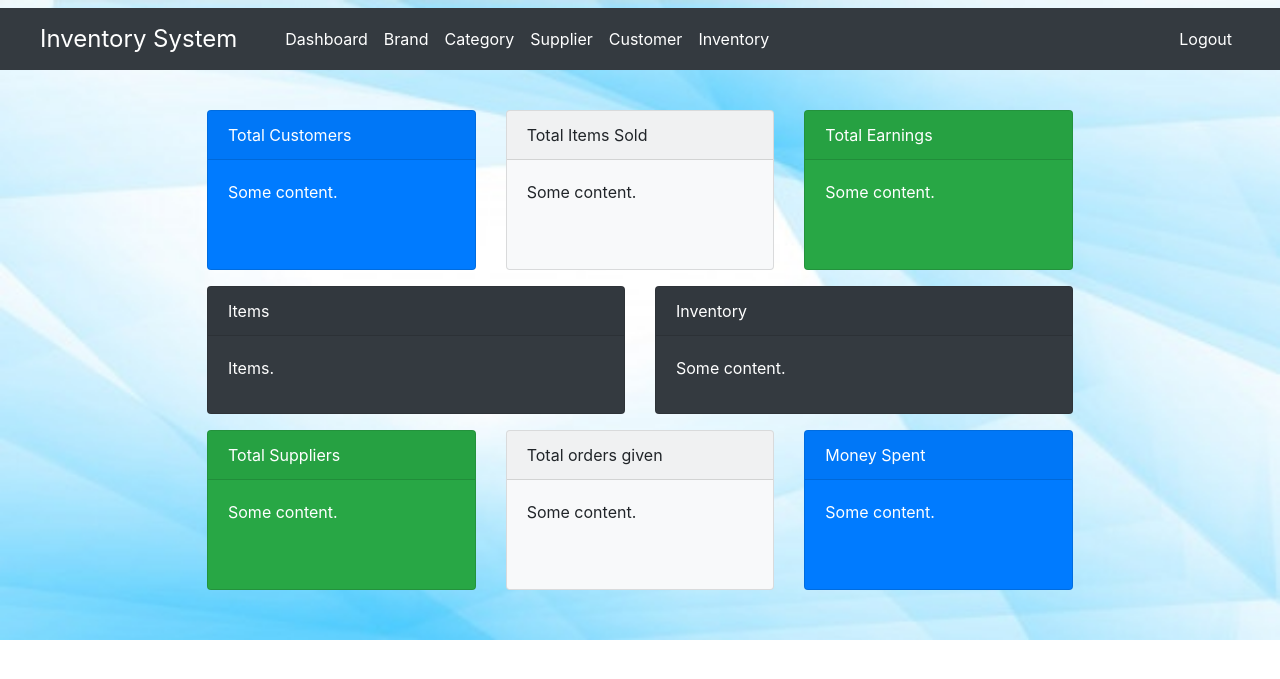
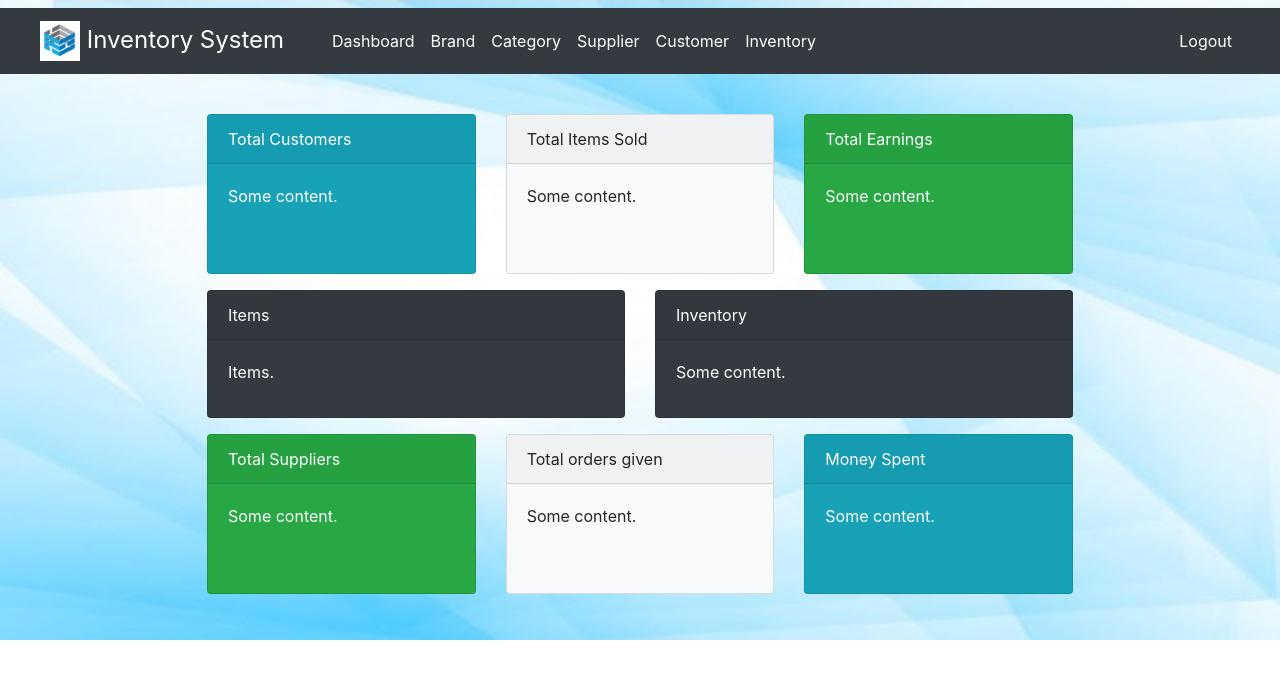
Before and after one commit to deepika9294/inventory_management, a PHP site: page /inventory/dashboard.php in a window 1280 px wide. Shown: the top 679 px of the page. Run offline with PHP 8.4, Linux system fonts and the light colour scheme; some libraries are stand-ins or nearby versions.

Commit message:
changed logo, and deleted uncessary images

```diff
--- a/dashboard.php
+++ b/dashboard.php
@@ -14,7 +14,7 @@
 
     <div class="row" style= "margin-top: 40px">
         <div class="col-md-4">
-        <div class="card text-white bg-primary mb-3" style="max-width: 23rem; min-height:10rem">
+        <div class="card text-white bg-info mb-3" style="max-width: 23rem; min-height:10rem">
         <div class="card-header">Total Customers</div>
         <div class="card-body">
             <p class="card-text">Some  content.</p>
@@ -80,7 +80,7 @@
         </div>
         </div>
         <div class="col-md-4">
-        <div class="card text-white bg-primary mb-3" style="max-width: 23rem;min-height:10rem">
+        <div class="card text-white bg-info mb-3" style="max-width: 23rem;min-height:10rem">
         <div class="card-header">Money Spent</div>
         <div class="card-body">
             <p class="card-text">Some content.</p>
--- a/includes/header.php
+++ b/includes/header.php
@@ -19,7 +19,7 @@
 <body>
 
 <nav class="navbar navbar-expand-lg navbar-light bg-dark  mt-2">
-  <a class="navbar-brand text-white ml-4" style= "font-size: 1.5rem;" href="dashboard.php">Inventory System</a>
+  <a class="navbar-brand text-white ml-4" style= "font-size: 1.5rem;" href="dashboard.php"><img src = "customs/images/inventory_logo.png" style="max-width:60px;max-height:40px;"/> Inventory System</a>
   <button class="navbar-toggler" type="button" data-toggle="collapse" data-target="#navbarSupportedContent" aria-controls="navbarSupportedContent" aria-expanded="false" aria-label="Toggle navigation">
     <span class="navbar-toggler-icon"></span>
   </button>
```
Also changed, not shown: customs/images/back1.jpg (deleted), customs/images/img1.jpg (deleted), customs/images/img2.jpg (deleted), customs/images/inventory_logo.png (added), customs/images/map.jpeg (deleted), customs/images/supply1.jpg (deleted).
